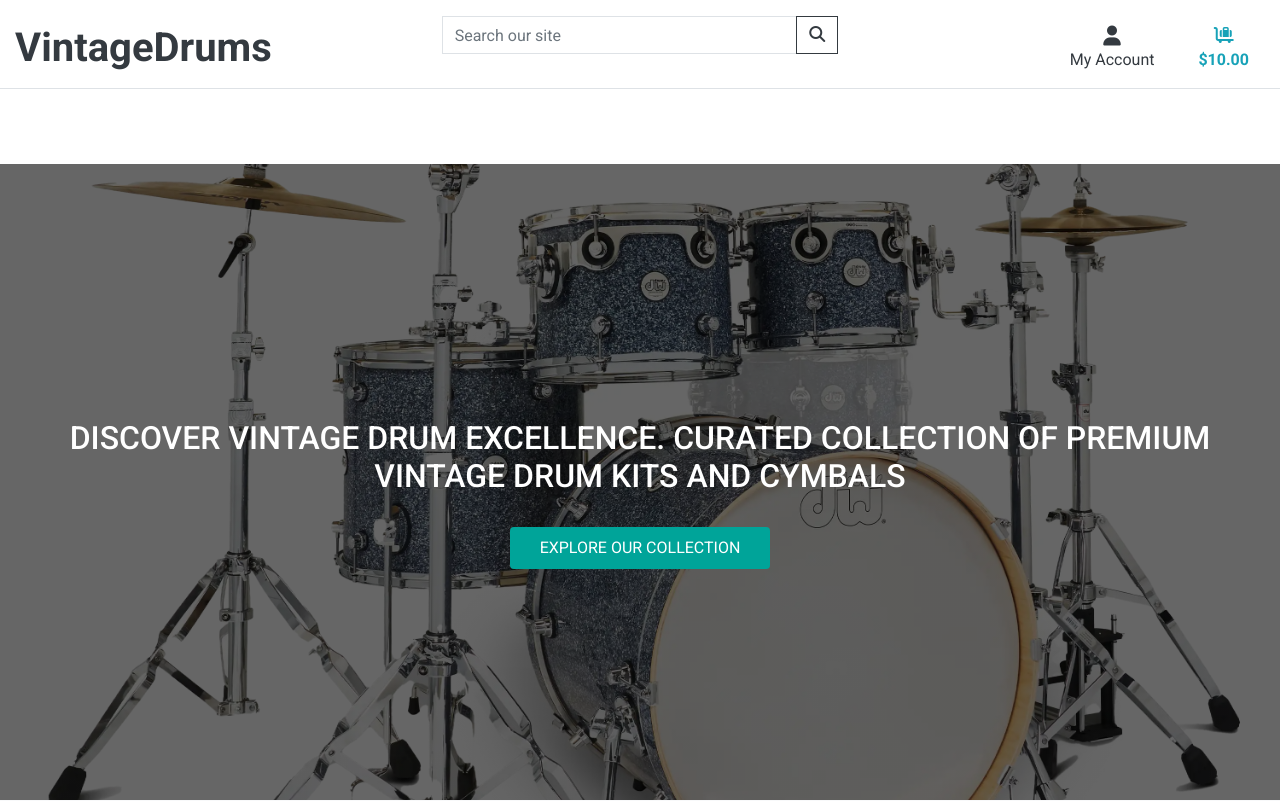
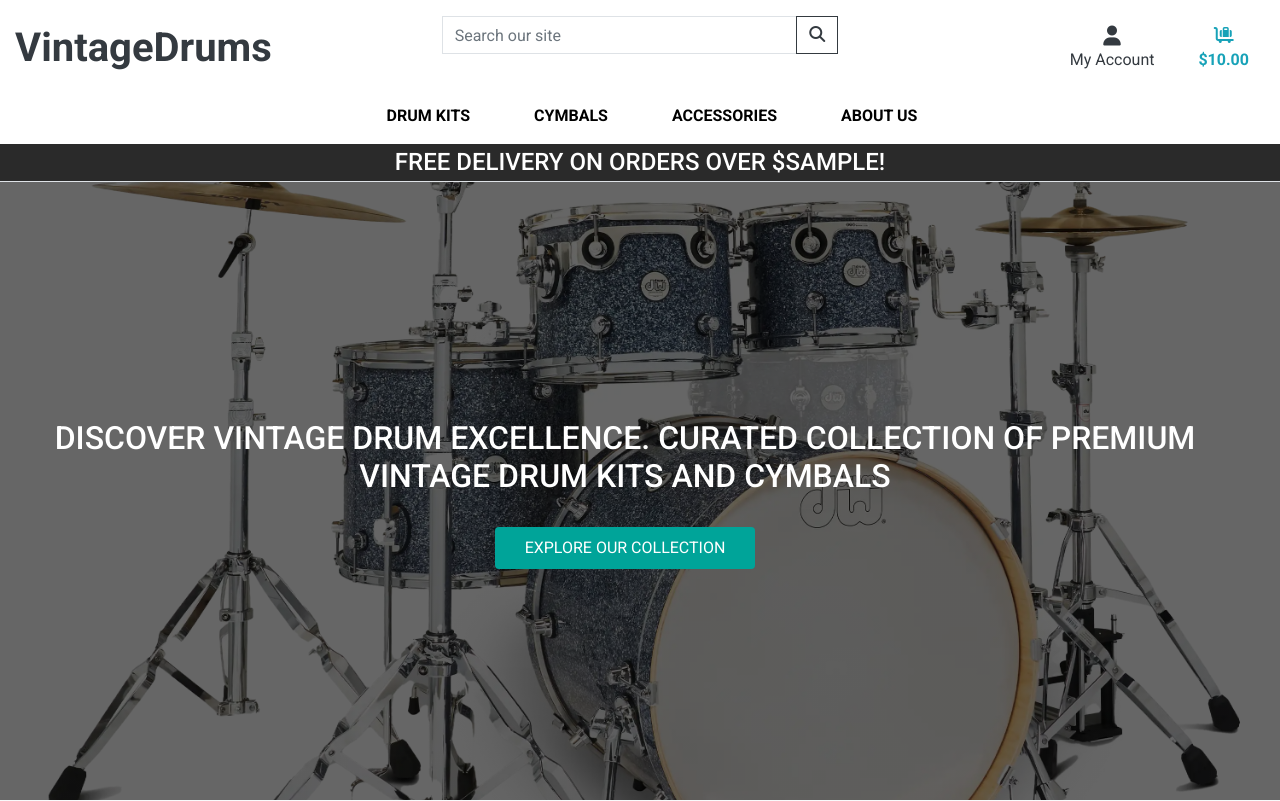
Before and after one commit to Andrewodwyer/vintage_drums, a Django app: template home/templates/home/index.html in a window 1280 px wide. Shown: the top 801 px of the page. Run offline with Django 3.2, Linux system fonts and the light colour scheme; a user stored in the database is signed in; the template is opened without the code that fills it: most values are stand-ins (such as "Sample title", 1, 10 or a date in 2020); some libraries are stand-ins or nearby versions.

Commit message:
includes added for nav bar

```diff
--- a/static/css/base.css
+++ b/static/css/base.css
@@ -74,16 +74,10 @@ body {
     border: 1px solid black !important;
 }
 
-/* bootstrap adds padding and the text was not centered */
-.hero-image .container-fluid,
-.hero-image .row {
-    padding: 0;
-    margin: 0;
+.bg-delivery-cost {
+    background: rgb(42, 42, 42) !important;
 }
 
-.hero-image .col-12 {
-    margin: 0;
-}
 
 /* -------------------------------- Media Queries */
 
--- a/templates/base.html
+++ b/templates/base.html
@@ -52,7 +52,7 @@
           <!-- Search Bar -->
           <div class="col-12 col-lg-4 py-2">
               <form method="GET" action="">
-                  <div class="input-group">
+                  <div class="input-group w-100">
                       <input type="text" name="q" class="form-control border rounded-0" placeholder="Search our site">
                       <div class="input-group-append">
                           <button class="btn btn-outline-dark rounded-0" type="submit">
@@ -105,6 +105,20 @@
               </ul>
           </div>
         </div>
+        <div class="row bg-white">
+            <nav class="navbar navbar-expand-lg navbar-light w-100">
+                <button class="navbar-toggler" type="button" data-toggle="collapse" data-target="#main-nav" aria-controls="main-nav" aria-expanded="false" aria-label="Toggle navigation">
+                    <span class="navbar-toggler-icon"></span>
+                </button>
+                {% include 'includes/mobile-top-header.html' %}
+                {% include 'includes/main-nav.html' %}
+            </nav>
+        </div>
+        <div id="delivery-banner" class="row text-center">
+            <div class="col bg-delivery-cost text-white">
+                <h4 class="logo-font my-1">Free delivery on orders over ${{ free_delivery_threshold }}!</h4>
+            </div>
+        </div>
     </header>
 
     {% if messages %}
--- /dev/null
+++ b/templates/includes/main-nav.html
@@ -0,0 +1,16 @@
+<div class="collapse navbar-collapse" id="main-nav">
+    <ul class="navbar-nav w-auto mx-auto">
+        <li class="nav-item">
+            <a class="logo-font font-weight-bold nav-link text-black mr-5" href="#">Drum Kits</a>
+        </li>
+        <li class="nav-item">
+            <a class="logo-font font-weight-bold nav-link text-black mr-5" href="#">Cymbals</a>
+        </li>
+        <li class="nav-item">
+            <a class="logo-font font-weight-bold nav-link text-black mr-5" href="#">Accessories</a>
+        </li>
+        <li class="nav-item">
+            <a class="logo-font font-weight-bold nav-link text-black" href="#">About Us</a>
+        </li>
+    </ul>
+</div>
--- /dev/null
+++ b/templates/includes/mobile-top-header.html
@@ -0,0 +1,56 @@
+<li class="list-inline-item">
+    <a class="text-black nav-link d-block d-lg-none" href="#" id="mobile-search" data-toggle="dropdown" aria-haspopup="true" aria-expanded="false">
+        <div class="text-center">
+            <div><i class="fas fa-search fa-lg"></i></div>
+            <p class="my-0">Search</p>
+        </div>
+    </a>
+    <div class="dropdown-menu border-0 w-100 p-3 my-0" aria-labelledby="mobile-search">
+        <form class="form" method="GET" action="">
+            <div class="input-group w-100">
+                <input class="form-control border border-black" type="text" name="q" placeholder="Search our site">
+                <div class="input-group-append">
+                    <button class="form-control form-control btn btn-black border border-black" type="submit">
+                        <span class="icon">
+                            <i class="fas fa-search"></i>
+                        </span>
+                    </button>
+                </div>
+            </div>
+        </form>
+    </div>
+</li>
+<li class="list-inline-item dropdown">
+    <a class="text-black nav-link d-block d-lg-none" href="#" id="user-options" data-toggle="dropdown" aria-haspopup="true" aria-expanded="false">
+        <div class="text-center">
+            <div><i class="fas fa-user fa-lg"></i></div>
+            <p class="my-0">My Account</p>
+        </div>
+    </a>
+    <div class="dropdown-menu border-0" aria-labelledby="user-options">
+        {% if request.user.is_authenticated %}
+            {% if request.user.is_superuser %}
+                <a href="{% url 'account_logout' %}" class="dropdown-item">Product Management</a>
+            {% endif %}
+            <a href="" class="dropdown-item">My Profile</a>
+            <a href="{% url 'account_logout' %}" class="dropdown-item">Logout</a>
+        {% else %}
+            <a href="{% url 'account_signup' %}" class="dropdown-item">Register</a>
+            <a href="{% url 'account_login' %}" class="dropdown-item">Login</a>
+        {% endif %}
+    </div>
+</li>
+<li class="list-inline-item">
+    <a class="{% if grand_total %}text-primary font-weight-bold{% else %}text-black{% endif %} nav-link d-block d-lg-none" href="">
+        <div class="text-center">
+            <div><i class="fa-solid fa-cart-flatbed-suitcase"></i></div>
+            <p class="my-0">
+                {% if grand_total %}
+                    ${{ grand_total|floatformat:2 }}
+                {% else %}
+                    $0.00
+                {% endif %}
+            </p>
+        </div>
+    </a>
+</li>
```
